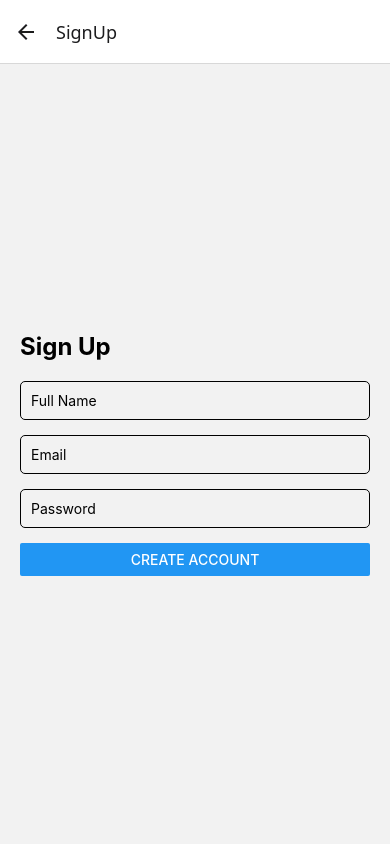
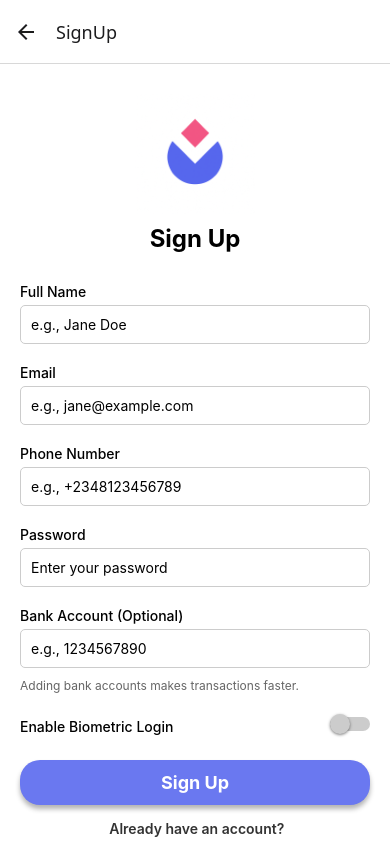
Before and after one commit to ezinneanne/mesh-network, a React Native app: screen /SignUp in a window 390 px wide. Built offline with nearby package versions, Linux system fonts and the light colour scheme.

Commit message:
add changes

```diff
--- a/app.json
+++ b/app.json
@@ -4,26 +4,18 @@
     "slug": "mesh-network",
     "version": "1.0.0",
     "orientation": "portrait",
-    "icon": "./assets/icon.png",
     "userInterfaceStyle": "light",
     "newArchEnabled": true,
     "splash": {
-      "image": "./assets/splash-icon.png",
-      "resizeMode": "contain",
       "backgroundColor": "#ffffff"
     },
     "ios": {
       "supportsTablet": true
     },
     "android": {
-      "adaptiveIcon": {
-        "foregroundImage": "./assets/adaptive-icon.png",
-        "backgroundColor": "#ffffff"
-      },
       "edgeToEdgeEnabled": true
     },
     "web": {
-      "favicon": "./assets/favicon.png"
     }
   }
 }
--- a/screens/HomeScreen.js
+++ b/screens/HomeScreen.js
@@ -24,7 +24,7 @@ export default function HomeScreen({ navigation }) {
 
       <TouchableOpacity
         style={styles.customButton}
-        onPress={() => navigation.navigate('Login')}
+        onPress={() => navigation.navigate('SignUp')}
       >
         <Text style={styles.customButtonText}>Get Started</Text>
       </TouchableOpacity>
@@ -55,28 +55,28 @@ const styles = StyleSheet.create({
     lineHeight: 24,
   },
   illustration: {
-    width: '80%', // Responsive width
-    height: 180, // Fixed height for the illustration
+    width: '100%', // Responsive width
+    height: 200, // Fixed height for the illustration
     resizeMode: 'contain', // Ensures the image fits within the bounds
     marginBottom: 20, // Space below the illustration
   },
   customButton: {
-    backgroundColor: '#6a78f0', // The requested color
-    width: '70%', // Some width
-    minHeight: 50, // Minimal height
+    backgroundColor: '#6a78f0',
+    width: '100%',
+    minHeight: 30,
     justifyContent: 'center',
     alignItems: 'center',
-    borderRadius: 10, // Rounded corners for the button
-    paddingVertical: 12, // Vertical padding for touch target
-    marginTop: 20, // Space above the button
-    shadowColor: '#000', // Optional: Add shadow for depth
+    borderRadius: 20,
+    paddingVertical: 12,
+    marginTop: 20,
+    shadowColor: '#000',
     shadowOffset: { width: 0, height: 4 },
     shadowOpacity: 0.3,
     shadowRadius: 5,
-    elevation: 8, // Android shadow
+    elevation: 8,
   },
   customButtonText: {
-    color: '#ffffff', // White text color
+    color: '#ffffff',
     fontSize: 18,
     fontWeight: 'bold',
   },
--- a/screens/LoginScreen.js
+++ b/screens/LoginScreen.js
@@ -1,13 +1,25 @@
 import React from 'react';
-import { View, Text, TextInput, Button, StyleSheet } from 'react-native';
+import { View, Text, TextInput, Image, TouchableOpacity, StyleSheet } from 'react-native';
 
 export default function LoginScreen({ navigation }) {
   return (
     <View style={styles.container}>
+      <Image
+        source={require('../assets/offlinepaylogo_transparent.png')}
+        style={styles.logo}
+        accessibilityLabel="Offline Pay Logo"
+      />
       <Text style={styles.title}>Login</Text>
       <TextInput style={styles.input} placeholder="Email" />
       <TextInput style={styles.input} placeholder="Password" secureTextEntry />
-      <Button title="Log In" onPress={() => navigation.replace('Main')} />
+      <TouchableOpacity
+              style={styles.customButton}
+              onPress={() => navigation.navigate('Main')}
+            >
+              <Text style={styles.customButtonText}>Log In</Text>
+      </TouchableOpacity>
+
+      <Text style={styles.paragraph}>Don't have an account? Sign Up Instead </Text>
     </View>
   );
 }
@@ -15,5 +27,31 @@ export default function LoginScreen({ navigation }) {
 const styles = StyleSheet.create({
   container: { flex: 1, padding: 20, justifyContent: 'center' },
   title: { fontSize: 24, fontWeight: 'bold', marginBottom: 20 },
-  input: { borderWidth: 1, marginBottom: 15, padding: 10, borderRadius: 5 }
+  input: { borderWidth: 1, marginBottom: 15, padding: 10, borderRadius: 5 },
+  logo: {
+    width: 150,
+    height: 150,
+    marginBottom: 20,
+    borderRadius: 75,
+  },
+  customButton: {
+    backgroundColor: '#6a78f0',
+    width: '100%',
+    minHeight: 30,
+    justifyContent: 'center',
+    alignItems: 'center',
+    borderRadius: 20,
+    paddingVertical: 12,
+    marginTop: 20,
+    shadowColor: '#000',
+    shadowOffset: { width: 0, height: 4 },
+    shadowOpacity: 0.3,
+    shadowRadius: 5,
+    elevation: 8,
+  },
+  customButtonText: {
+    color: '#ffffff',
+    fontSize: 18,
+    fontWeight: 'bold',
+  },
 });
--- a/screens/SignUpScreen.js
+++ b/screens/SignUpScreen.js
@@ -1,20 +1,169 @@
-import React from 'react';
-import { View, Text, TextInput, Button, StyleSheet } from 'react-native';
+import React, { useState } from 'react';
+import {
+  View,
+  Text,
+  TextInput,
+  Image,
+  TouchableOpacity,
+  Switch,
+  StyleSheet,
+  ScrollView,
+} from 'react-native';
 
 export default function SignUpScreen({ navigation }) {
+  const [isBiometricEnabled, setBiometricEnabled] = useState(false);
+
   return (
-    <View style={styles.container}>
-      <Text style={styles.title}>Sign Up</Text>
-      <TextInput style={styles.input} placeholder="Full Name" />
-      <TextInput style={styles.input} placeholder="Email" keyboardType="email-address" />
-      <TextInput style={styles.input} placeholder="Password" secureTextEntry />
-      <Button title="Create Account" onPress={() => navigation.replace('Main')} />
-    </View>
+    <ScrollView contentContainerStyle={styles.scrollContainer}>
+      <View style={styles.innerContainer}>
+        <Image
+          source={require('../assets/offlinepaylogo_transparent.png')}
+          style={styles.logo}
+          accessibilityLabel="Offline Pay Logo"
+        />
+
+        <Text style={styles.title}>Sign Up</Text>
+
+        <Text style={styles.label}>Full Name</Text>
+        <TextInput style={styles.input} placeholder="e.g., Jane Doe" />
+
+        <Text style={styles.label}>Email</Text>
+        <TextInput style={styles.input} placeholder="e.g., jane@example.com" keyboardType="email-address" />
+
+        <Text style={styles.label}>Phone Number</Text>
+        <TextInput style={styles.input} placeholder="e.g., +2348123456789" keyboardType="phone-pad" />
+
+        <Text style={styles.label}>Password</Text>
+        <TextInput style={styles.input} placeholder="Enter your password" secureTextEntry />
+
+        <Text style={styles.label}>Bank Account (Optional)</Text>
+        <TextInput style={styles.input} placeholder="e.g., 1234567890" keyboardType="number-pad" />
+        <Text style={styles.helperText}>Adding bank accounts makes transactions faster.</Text>
+
+        <View style={styles.biometricContainer}>
+          <Text style={styles.label}>Enable Biometric Login</Text>
+          <Switch
+            value={isBiometricEnabled}
+            onValueChange={setBiometricEnabled}
+            thumbColor={isBiometricEnabled ? '#6a78f0' : '#ccc'}
+            trackColor={{ false: '#ccc', true: '#a3acf6' }}
+          />
+        </View>
+
+        <TouchableOpacity
+          style={styles.customButton}
+          onPress={() => navigation.navigate('Main')}
+        >
+          <Text style={styles.customButtonText}>Sign Up</Text>
+        </TouchableOpacity>
+
+        <TouchableOpacity onPress={() => navigation.navigate('Login')}>
+          <Text style={styles.already}> Already have an account?</Text><Text style={styles.loginInstead}> Log In Instead</Text>
+        </TouchableOpacity>
+
+        <View style={styles.termsContainer}>
+          <Text style={styles.termsText}>
+            By processing, you agree to our{' '}
+            <Text style={styles.linkText}>Terms of Service</Text> and{' '}
+            <Text style={styles.linkText}>Privacy Policy</Text>.
+          </Text>
+        </View>
+      </View>
+    </ScrollView>
   );
 }
 
 const styles = StyleSheet.create({
-  container: { flex: 1, padding: 20, justifyContent: 'center' },
-  title: { fontSize: 24, fontWeight: 'bold', marginBottom: 20 },
-  input: { borderWidth: 1, marginBottom: 15, padding: 10, borderRadius: 5 }
+  scrollContainer: {
+    flexGrow: 1,
+    paddingVertical: 30,
+    backgroundColor: '#fff',
+  },
+  innerContainer: {
+    flex: 1,
+    paddingHorizontal: 20,
+    alignItems: 'center',
+  },
+  title: { fontSize: 24, fontWeight: 'bold', marginBottom: 20, textAlign: 'center' },
+  label: {
+    fontSize: 14,
+    fontWeight: '500',
+    alignSelf: 'flex-start',
+    marginBottom: 5,
+    marginTop: 10,
+  },
+  input: {
+    borderWidth: 1,
+    padding: 10,
+    borderRadius: 5,
+    borderColor: '#ccc',
+    width: '100%',
+    marginBottom: 10,
+  },
+  helperText: {
+    fontSize: 12,
+    color: '#666',
+    marginBottom: 5,
+    alignSelf: 'flex-start',
+  },
+  logo: {
+    width: 120,
+    height: 120,
+    marginBottom: 10,
+    resizeMode: 'contain',
+  },
+  biometricContainer: {
+    flexDirection: 'row',
+    justifyContent: 'space-between',
+    alignItems: 'center',
+    width: '100%',
+    marginTop: 10,
+  },
+  customButton: {
+    backgroundColor: '#6a78f0',
+    width: '100%',
+    justifyContent: 'center',
+    alignItems: 'center',
+    borderRadius: 20,
+    paddingVertical: 12,
+    marginTop: 20,
+    shadowColor: '#000',
+    shadowOffset: { width: 0, height: 4 },
+    shadowOpacity: 0.3,
+    shadowRadius: 5,
+    elevation: 8,
+  },
+  customButtonText: {
+    color: '#ffffff',
+    fontSize: 18,
+    fontWeight: 'bold',
+  },
+  already: {
+    marginTop: 15,
+    textAlign: 'center',
+    color: '#333',
+    fontWeight: '600',
+    fontSize: 14,
+  },
+  loginInstead: {
+    marginTop: 15,
+    textAlign: 'center',
+    color: '#f56c94',
+    fontWeight: '600',
+    fontSize: 14,
+  },
+  termsContainer: {
+    marginTop: 30,
+    paddingHorizontal: 10,
+  },
+  termsText: {
+    fontSize: 12,
+    color: '#777',
+    textAlign: 'center',
+    lineHeight: 18,
+  },
+  linkText: {
+    color: '#6a78f0',
+    textDecorationLine: 'underline',
+  },
 });
```
